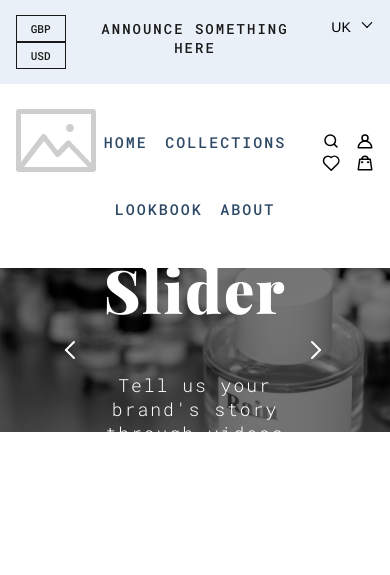
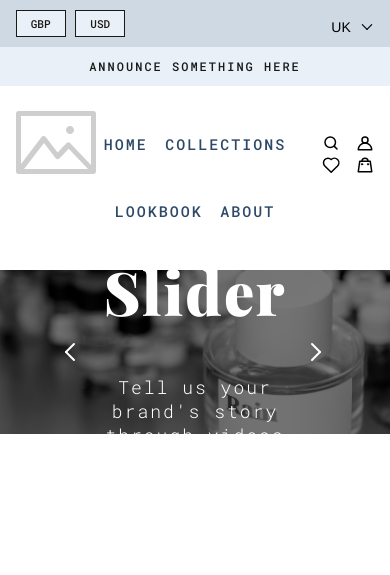
Before and after one commit to ioanaemm/wemakewebsites-task, a plain HTML site: page index.html in a window 390 px wide. Drawn offline with nearby package versions, Linux system fonts and the light colour scheme.

Commit message:
Fix announcement on mobile

```diff
--- a/index.html
+++ b/index.html
@@ -13,7 +13,7 @@
   </head>
   <body>
     <main>
-      <aside id="preNavContainer" class="padded">
+      <aside id="announcement" class="padded">
         <div class="currency">
           <button>
             <span class="currencyText">GBP</span>
@@ -22,12 +22,15 @@
             <span class="currencyText">USD</span>
           </button>
         </div>
-        <h3 id="announceTitle">ANNOUNCE SOMETHING HERE</h3>
+        <h3 class="title">ANNOUNCE SOMETHING HERE</h3>
         <div class="languagePicker">
           <span id="languageText">UK</span>
           <img class="icon" src="./assets/icon/down.svg" alt="down arrow">
         </div>
       </aside>
+      <h3 id="announcement-title-standalone">
+        ANNOUNCE SOMETHING HERE
+      </h3>
       <header class="padded">
         <div class="logoContainer">
           <img src="./assets/Image/Large.svg" alt="logo image">
--- a/main.css
+++ b/main.css
@@ -22,16 +22,15 @@ main {
   margin-right: auto;
 }
 
-#preNavContainer {
+#announcement {
   width: 100%;
   padding-top: 15px;
   padding-bottom: 15px;
   background-color: #E9F0F7;
   display: flex;
-
 }
 
-#announceTitle{
+#announcement .title {
   height: 19px;
   box-sizing: border-box;
   color: #191919;
@@ -57,8 +56,6 @@ main {
   box-sizing: border-box;
   width: 20%;
   text-align: left;
-
-
 }
 
 .languagePicker {
@@ -66,6 +63,11 @@ main {
   width: 20%;
   height: 17px;
   text-align: right;
+}
+
+.languagePicker .icon {
+  position: relative;
+  top: 2px;
 }
 
 .currencyText {
@@ -82,9 +84,51 @@ main {
   width:14px;
 }
 
-
 .padded {
   padding-left: 4vw;
   padding-right: 4vw;
   box-sizing: border-box;
 }
+
+#announcement-title-standalone {
+  display: none;
+  box-sizing: border-box;
+  color: #191919;
+  font-family: 'Roboto Mono', monospace;
+  font-size: 14px;
+  font-weight: 500;
+  letter-spacing: 2px;
+  line-height: 19px;
+  text-align: center;
+  margin-top: 0px;
+  margin-bottom: 0;
+  text-align: center;
+  background-color: #E9F0F7;
+  padding-top: 10px;
+  padding-bottom: 10px;
+  font-size: 12px;
+}
+
+@media(max-width: 767px) {
+  #announcement {
+    padding-top: 10px;
+    padding-bottom: 10px;
+    background-color: #CED9E4;
+  }
+
+  #announcement .title {
+    display: none;
+  }
+
+  #announcement-title-standalone {
+    display: block;
+  }
+
+  .currency {
+    width: 50%;
+  }
+  .languagePicker {
+    width: 50%;
+    margin-top: 5px;
+  }
+}
```
